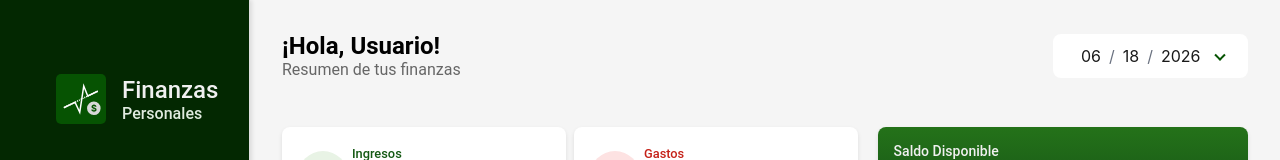
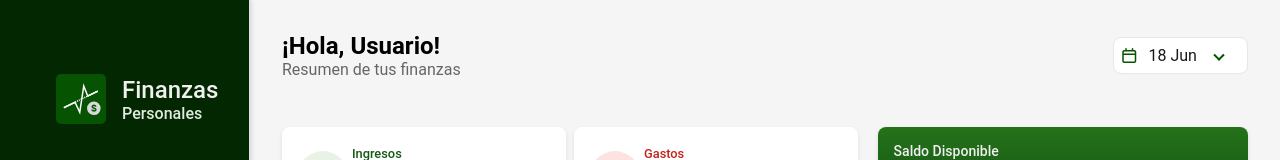
Before and after one commit to ksquiceno1/front-personal-finance, an Angular app: page /dashboard in a window 1280 px wide. Shown: the top 160 px of the page. Built offline with nearby package versions, Linux system fonts and the light colour scheme.

Commit message:
feat: enhance date picker with custom styling and formatted display

```diff
--- a/src/app/dashboard/dashboard.html
+++ b/src/app/dashboard/dashboard.html
@@ -4,7 +4,11 @@
             <h2>¡Hola, {{nombre}}!</h2>
             <span>Resumen de tus finanzas</span>
         </div>
-        <input type="date" [(ngModel)]="date" class="date-picker">
+        <div class="date-picker-container">
+            <i class="fa-regular fa-calendar"></i>
+            <input #nativeDatePicker type="date" [(ngModel)]="date" class="native-date-picker">
+            <input type="text" [value]="formattedDate" readonly class="date-picker" (focus)="nativeDatePicker.showPicker()">
+        </div>
     </div>
     <div class="content">
         <!-- Sección 1: Tarjetas de ingresos y gastos, Saldo -->
--- a/src/app/dashboard/dashboard.ts
+++ b/src/app/dashboard/dashboard.ts
@@ -37,6 +37,13 @@ export class Dashboard {
   income: number = 600000;
   expenses: number = 230000;
 
+  get formattedDate(): string {
+    const date = new Date(this.date);
+    const day = date.getDate();
+    const months = ['Ene', 'Feb', 'Mar', 'Abr', 'May', 'Jun', 'Jul', 'Ago', 'Sep', 'Oct', 'Nov', 'Dic'];
+    return `${day} ${months[date.getMonth()]}`;
+  }
+
   transactions = [
     {
       type: 'expense',
--- a/src/styles/styles.scss
+++ b/src/styles/styles.scss
@@ -10,83 +10,28 @@ input[type='date'] {
     font-family: -apple-system, BlinkMacSystemFont, 'Segoe UI', Roboto, 'Helvetica Neue', Arial, sans-serif;
 }
 
-// Clase personalizada para date-picker
-.date-picker {
-    // Variables de personalización
+.date-picker-container {
     --picker-bg: #{$card-background};
-    --picker-text: #{$text-black};
-    --picker-border-focus: #{$primary-color};
-    --picker-shadow-focus: rgba($primary-color, 0.1);
-    --picker-transition: all 0.3s ease;
+    position: relative;
+    display: inline-flex;
+    align-items: center;
+    gap: $spacing-sm;
+    background-color: var(--picker-bg);
+    border: 1px solid $border-color;
+    border-radius: $border-radius-md;
+    padding: $spacing-xs $spacing-sm;
+    width: 135px;
 
-    position: relative;
-    padding: $spacing-xs $spacing-xl $spacing-xs $spacing-sm;
-    border-radius: $border-radius-md;
-    font-size: 1rem;
-    color: var(--picker-text);
-    background-color: var(--picker-bg);
-    cursor: pointer;
-    transition: var(--picker-transition);
-    min-width: 180px;
-    border: none;
-
-    // Hover state
-    &:hover {
-        // border-color: $primary-color;
-        box-shadow: 0 2px 8px var(--picker-shadow-focus);
+    i {
+        position: static;
+        color: $primary-color;
+        font-size: 1rem;
+        pointer-events: none;
     }
 
-    // Focus state
-    &:focus,
-    &:focus-visible {
-        outline: none;
-        // border-color: $primary-color;
-        box-shadow: 0 0 0 3px var(--picker-shadow-focus);
-    }
-
-    // Ocultar el icono de calendario del navegador pero mantener la funcionalidad
-    &::-webkit-calendar-picker-indicator {
+    .native-date-picker {
+        position: absolute;
         opacity: 0;
-        position: absolute;
-        width: 100%;
-        height: 100%;
-        cursor: pointer;
-    }
-
-    &::-moz-calendar-picker-indicator {
-        opacity: 0;
-        position: absolute;
-        width: 100%;
-        height: 100%;
-        cursor: pointer;
-    }
-
-    // Date input field styling (Chrome, Edge, Opera)
-    &::-webkit-datetime-edit {
-        color: var(--picker-text);
-        padding: $spacing-sm $spacing-md;
-    }
-
-    &::-webkit-datetime-edit-fields-wrapper {
-        padding: 0;
-    }
-
-    &::-webkit-datetime-edit-text {
-        color: $text-secondary;
-        padding: 0 $spacing-xs;
-    }
-
-    &::-webkit-datetime-edit-month-field,
-    &::-webkit-datetime-edit-day-field,
-    &::-webkit-datetime-edit-year-field {
-        color: var(--picker-text);
-        font-weight: 500;
-        padding: 0 $spacing-xs;
-    }
-
-    // Placeholder styling
-    &::placeholder {
-        color: $text-secondary;
     }
 
     // Crear icono de flecha hacia abajo personalizado
@@ -95,7 +40,6 @@ input[type='date'] {
         position: absolute;
         right: $spacing-lg;
         top: 50%;
-        transform: translateY(-50%);
         width: 6px;
         height: 6px;
         border-right: 2px solid $primary-color;
@@ -103,7 +47,6 @@ input[type='date'] {
         transform: translateY(-60%) rotate(45deg);
         pointer-events: none;
         transition: all 0.2s ease;
-        pointer-events: none;
     }
 
     // Efecto hover en la flecha
@@ -111,41 +54,70 @@ input[type='date'] {
         border-color: $primary-color;
         opacity: 1;
     }
+}
+
+
+// Clase personalizada para date-picker
+.date-picker {
+    // Variables de personalización
+    --picker-text: #{$text-black};
+    --picker-border-focus: #{$primary-color};
+    --picker-shadow-focus: rgba($primary-color, 0.1);
+    --picker-transition: all 0.3s ease;
+
+    position: relative;
+    padding: $spacing-xs $spacing-xl $spacing-xs $spacing-xs;
+    border-radius: $border-radius-md;
+    font-size: 1rem;
+    color: var(--picker-text);
+    background-color: var(--picker-bg);
+    cursor: pointer;
+    transition: var(--picker-transition);
+    width: 100%;
+    border: none;
+
+    // Hover state
+    &:hover {
+        box-shadow: 0 2px 8px var(--picker-shadow-focus);
+    }
+
+    // Focus state
+    &:focus,
+    &:focus-visible {
+        outline: none;
+        box-shadow: 0 0 0 3px var(--picker-shadow-focus);
+    }
+
+    // Placeholder styling
+    &::placeholder {
+        color: $text-secondary;
+    }
 
     // Efecto focus en la flecha
     &:focus::after,
     &:focus-visible::after {
-        border-color: $primary-color;
         transform: translateY(-60%) rotate(45deg) scale(1.2);
     }
 
     // Disabled state
     &:disabled {
         background-color: #f5f5f5;
-        border-color: #ddd;
         color: #999;
         cursor: not-allowed;
         opacity: 0.6;
 
         &::after {
-            border-color: #999;
             opacity: 0.4;
         }
     }
 
     // Invalid state (para validación)
     &:invalid {
-        border-color: $error-egreso;
 
         &:focus,
         &:focus-visible {
             box-shadow: 0 0 0 3px rgba($error-egreso, 0.1);
         }
-    }
-
-    // Required styling
-    &:required:invalid {
-        border-color: $error-egreso;
     }
 }
 
```
